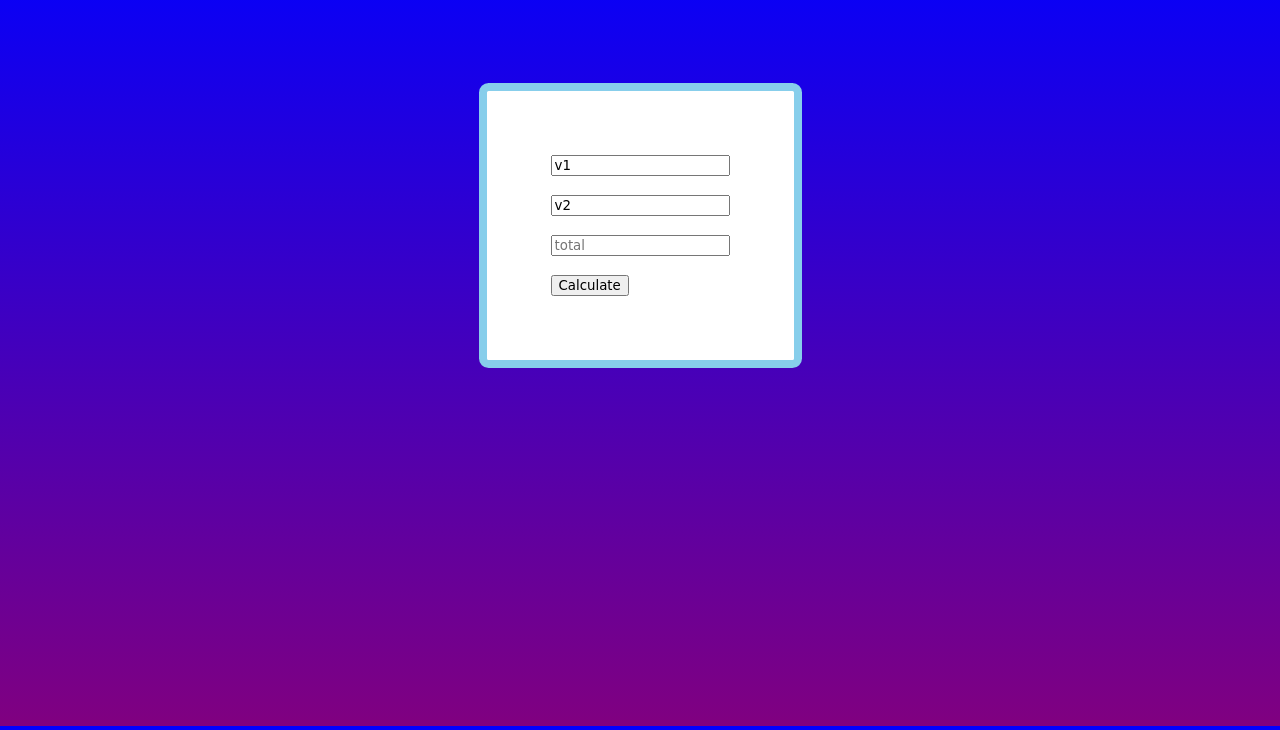
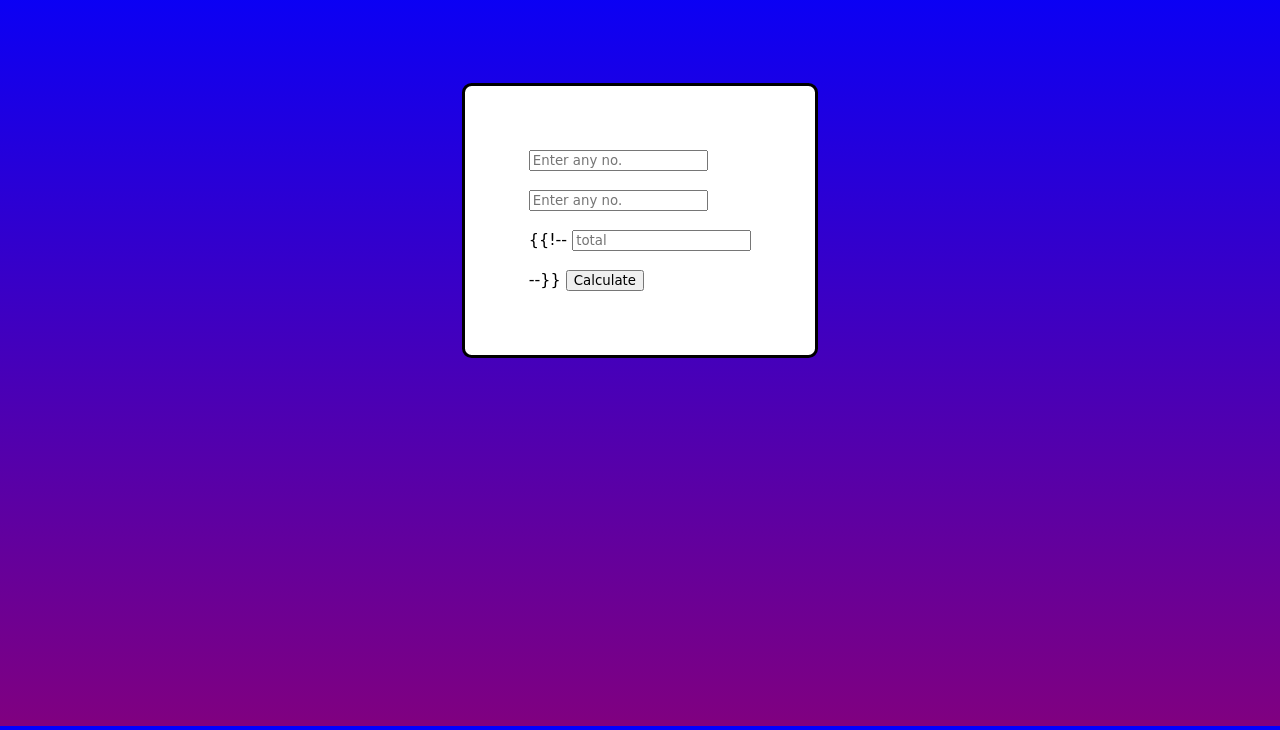
Before and after one commit to Neetu-12/CALCULATOR, a website: page index.html in a window 1280 px wide. Shown: the part 70-800 px from the top of the page. Drawn offline with Linux system fonts and the light colour scheme; a web font is replaced by a local one.

Commit message:
Update index.html

```diff
--- a/index.html
+++ b/index.html
@@ -35,10 +35,6 @@
             border-radius: 0.6rem;
             padding: 4rem;
             background-color: white;
-            border-top:0.5rem solid skyblue;
-            border-bottom:0.5rem solid skyblue  ;
-            border-left: 0.5rem solid skyblue;
-            border-right: 0.5rem solid skyblue;
         }
 
         @media(max-width:320px) {
@@ -55,17 +51,17 @@
             <h1>Calculator</h1>
         </center>
 
-        <form method="post" onsubmit="num1()" class="form">
-            <input type="text" value="v1" placeholder="Enter any no." required id="input1"><br><br>
-            <input type="text" value="v2" placeholder="Enter any no." required id="input2"><br><br>
-            <input type="text" placeholder="total" id="inp3"><br><br>
+        <form method="post" action="/calculator" class="form">
+            <input type="text" name="v1" placeholder="Enter any no." required id="input1"><br><br>
+            <input type="text" name="v2" placeholder="Enter any no." required id="input2"><br><br>
+            {{!-- <input type="text" placeholder="total" id="inp3"><br><br> --}}
             <button>Calculate</button>
         </form>
         <h1 id="inp3"></h1>
     </div>
 </body>
 
-<script>
+<!-- <script>
     function num1() {
         var n1 = document.getElementById("input1").value
         var n2 = document.getElementById("input2").value
@@ -74,6 +70,6 @@
         document.getElementById('inp3').value = n3
         // alert("sumitte   d")
     }
-</script>
+</script> -->
 
 </html>
```
